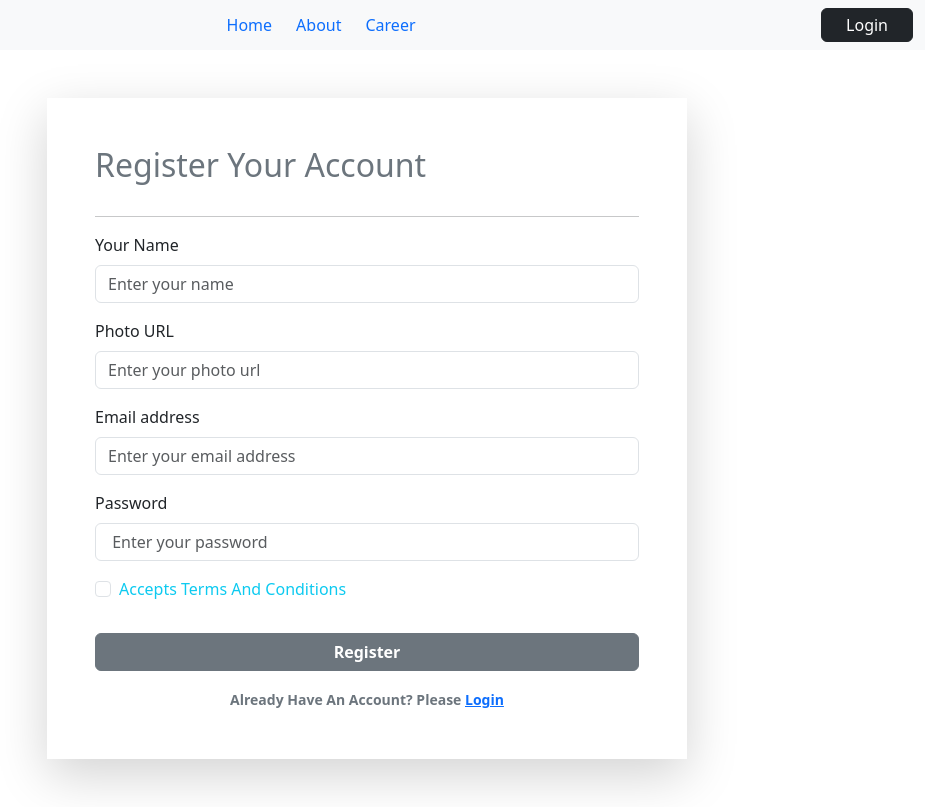
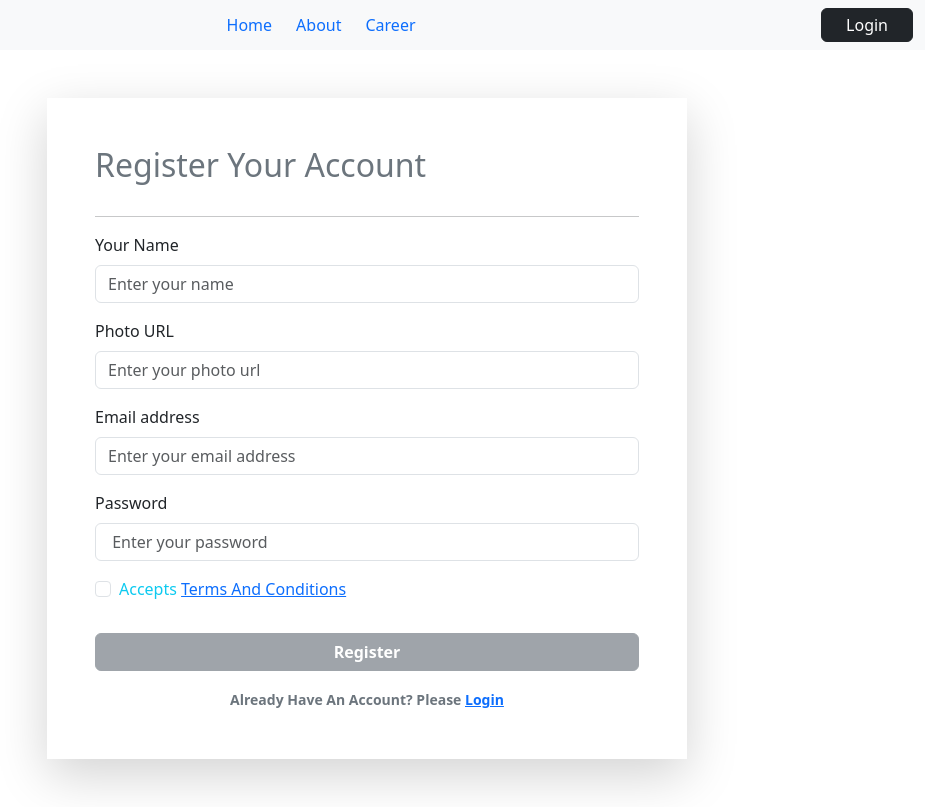
Before and after one commit to MAINULIS/the-dragon-news, a React (Vite) app: page /register in a window 1280 px wide. Shown: the whole page, without its empty margins (273-1217 px from the left). Built offline with nearby package versions, Linux system fonts and the light colour scheme; no server answers.

Commit message:
created terms &  condition page and btn disable if checkbox is not true

```diff
--- a/src/pages/Login/Register/Register.jsx
+++ b/src/pages/Login/Register/Register.jsx
@@ -6,8 +6,11 @@ import { AuthContext } from '../../../providers/AuthProvider';
 const Register = () => {
     const {createUser} = useContext(AuthContext);
 
+    const [accept, setAccept] = useState(false);
+
     const [success, setSuccess] = useState('');
     const [error, setError] = useState('');
+
 
     const handleRegister = event =>{
         event.preventDefault();
@@ -33,15 +36,19 @@ const Register = () => {
             setError(error.message);
         })
     }
+
+    const handleAccept = event =>{
+        setAccept(event.target.checked)
+    }
     return (
         <Container className='mx-auto w-50 m-5 shadow-lg p-5 '>
         <Form onSubmit={handleRegister}>
             <h2 className='text-secondary pb-3'>Register Your Account</h2> <hr />
-            <Form.Group className="mb-3" controlId="formBasicEmail">
+            <Form.Group className="mb-3" controlId="formBasicName">
                 <Form.Label>Your Name</Form.Label>
                 <Form.Control type="text" name='name' placeholder="Enter your name" required />
             </Form.Group>
-            <Form.Group className="mb-3" controlId="formBasicEmail">
+            <Form.Group className="mb-3" controlId="formBasicUrl">
                 <Form.Label>Photo URL</Form.Label>
                 <Form.Control type="text" name='photo' placeholder="Enter your photo url" />
             </Form.Group>
@@ -55,7 +62,10 @@ const Register = () => {
                 <Form.Control type="password" name='password' placeholder=" Enter your password" required />
             </Form.Group>
             <Form.Group className="mb-3 text-info" controlId="formBasicCheckbox">
-                <Form.Check type="checkbox" name='accept' label="Accepts Terms And Conditions" required />
+                <Form.Check onClick={handleAccept}
+                 type="checkbox"
+                 name='accept'
+                  label={<>Accepts <Link to="/terms">Terms And Conditions</Link></>} />
             </Form.Group>
 
            <div className='text-center'>
@@ -66,7 +76,7 @@ const Register = () => {
                 {error}
             </Form.Text>
            </div>
-            <Button variant="secondary w-100 my-3 fw-bold" type="submit">
+            <Button variant="secondary w-100 my-3 fw-bold" disabled={!accept} type="submit">
                 Register
             </Button>
 
--- /dev/null
+++ b/src/pages/Shared/Terms/Terms.jsx
@@ -0,0 +1,25 @@
+import React from 'react';
+import { Container } from 'react-bootstrap';
+import { Link } from 'react-router-dom';
+
+const Terms = () => {
+    return (
+        <Container>
+            <h2>Our Terms And Conditions</h2>
+            <p>Lorem ipsum, dolor sit amet consectetur adipisicing elit. Natus nihil quisquam officiis beatae illo laborum distinctio quia esse error, quae porro, commodi veritatis sapiente voluptatem cum facere suscipit. Amet, illo!</p>
+            <div>
+                <ul>
+                    <li>Lorem ipsum dolor sit amet consectetur.</li>
+                    <li> adipisicing elit. Eveniet dolorem quas eos.</li>
+                    <li> quibusdam similique cum odit consequatur</li>
+                    <li> laboriosam maxime impedit quos odio.</li>
+                    <li> nisi, magni porro eum tempora. Expedita, eveniet magni.</li>
+                </ul>
+            </div>
+            <p>Go Back to <Link to="/register">Register</Link></p>
+
+        </Container>
+    );
+};
+
+export default Terms;
--- a/src/providers/AuthProvider.jsx
+++ b/src/providers/AuthProvider.jsx
@@ -3,6 +3,7 @@ import {createUserWithEmailAndPassword, getAuth, onAuthStateChanged, signInWithE
 import app from '../firebase/firebase.config';
 import { useEffect } from 'react';
 import { useState } from 'react';
+
 
 export const AuthContext = createContext(null);
 
@@ -10,17 +11,21 @@ const auth = getAuth(app);
 
 const AuthProvider = ({children}) => {
     const [user, setUser] = useState(null);
+    const [loading, setLoading] = useState(true);
 
     // 1. create user
     const createUser = (email, password) =>{
+        setLoading(true);
         return createUserWithEmailAndPassword(auth, email, password);
     }
     // 2. login
     const login = ( email, password) =>{
+        setLoading(true);
         return signInWithEmailAndPassword(auth, email,password);
     }
     // 3.LogOut
     const logOut = () =>{
+        setLoading(true);
         return signOut(auth);
     }
     // 3. observe auth state change
@@ -28,6 +33,7 @@ const AuthProvider = ({children}) => {
         const unsubscribe = onAuthStateChanged(auth,currentUser =>{
             console.log(currentUser);
             setUser(currentUser);
+            setLoading(false);
         })
         return ()=>{
             unsubscribe();
@@ -36,6 +42,7 @@ const AuthProvider = ({children}) => {
 
     const authInfo = {
         user,
+        loading,
         createUser,
         login,
         logOut,
--- a/src/routes/PrivateRoute.jsx
+++ b/src/routes/PrivateRoute.jsx
@@ -2,11 +2,15 @@ import React from 'react';
 import { useContext } from 'react';
 import { AuthContext } from '../providers/AuthProvider';
 import { Navigate, useLocation } from 'react-router-dom';
+import { Spinner } from 'react-bootstrap';
 
 const PrivateRoute = ({children}) => {
-    const {user} = useContext(AuthContext);
+    const {user, loading} = useContext(AuthContext);
     let location = useLocation();
 
+    if(loading){
+        return <Spinner animation="grow" variant="secondary" />
+    }
     if(user){
         return children;
     }
@@ -20,4 +24,5 @@ export default PrivateRoute;
   2. if user is logged in, then allow them to visit the route
   3.Else redirect the user to the login page
   4. setup the private route
+  5. handle loading
  */
--- a/src/routes/Route.jsx
+++ b/src/routes/Route.jsx
@@ -7,6 +7,7 @@ import LoginLayout from "../layouts/LoginLayout";
 import Login from "../pages/Login/Login/Login";
 import Register from "../pages/Login/Register/Register";
 import PrivateRoute from "./PrivateRoute";
+import Terms from "../pages/Shared/Terms/Terms";
 
 const router = createBrowserRouter([
     {
@@ -24,6 +25,10 @@ const router = createBrowserRouter([
             {
                 path: 'register',
                 element: <Register />
+            },
+            {
+                path:'terms',
+                element: <Terms />
             }
         ]
     },
```
